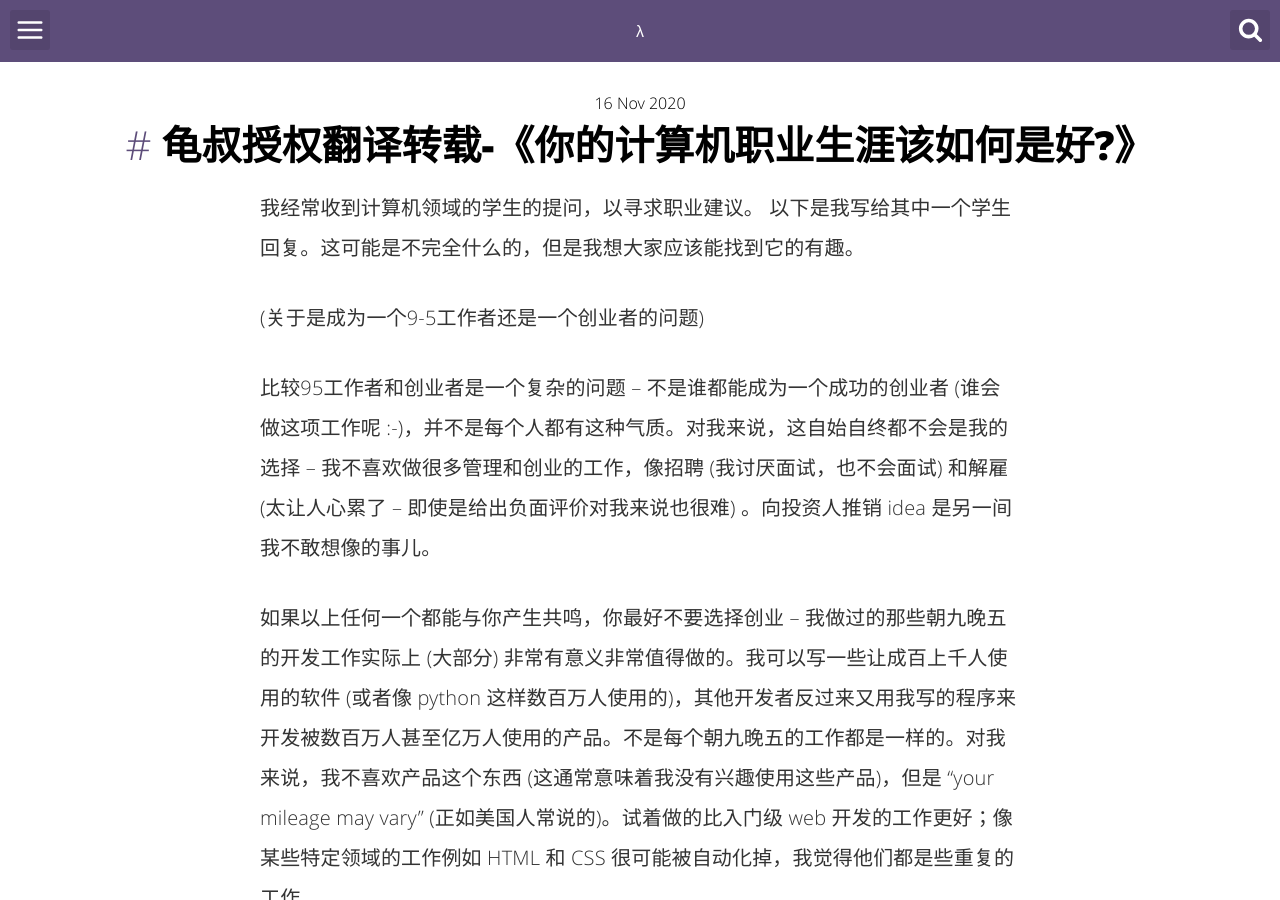
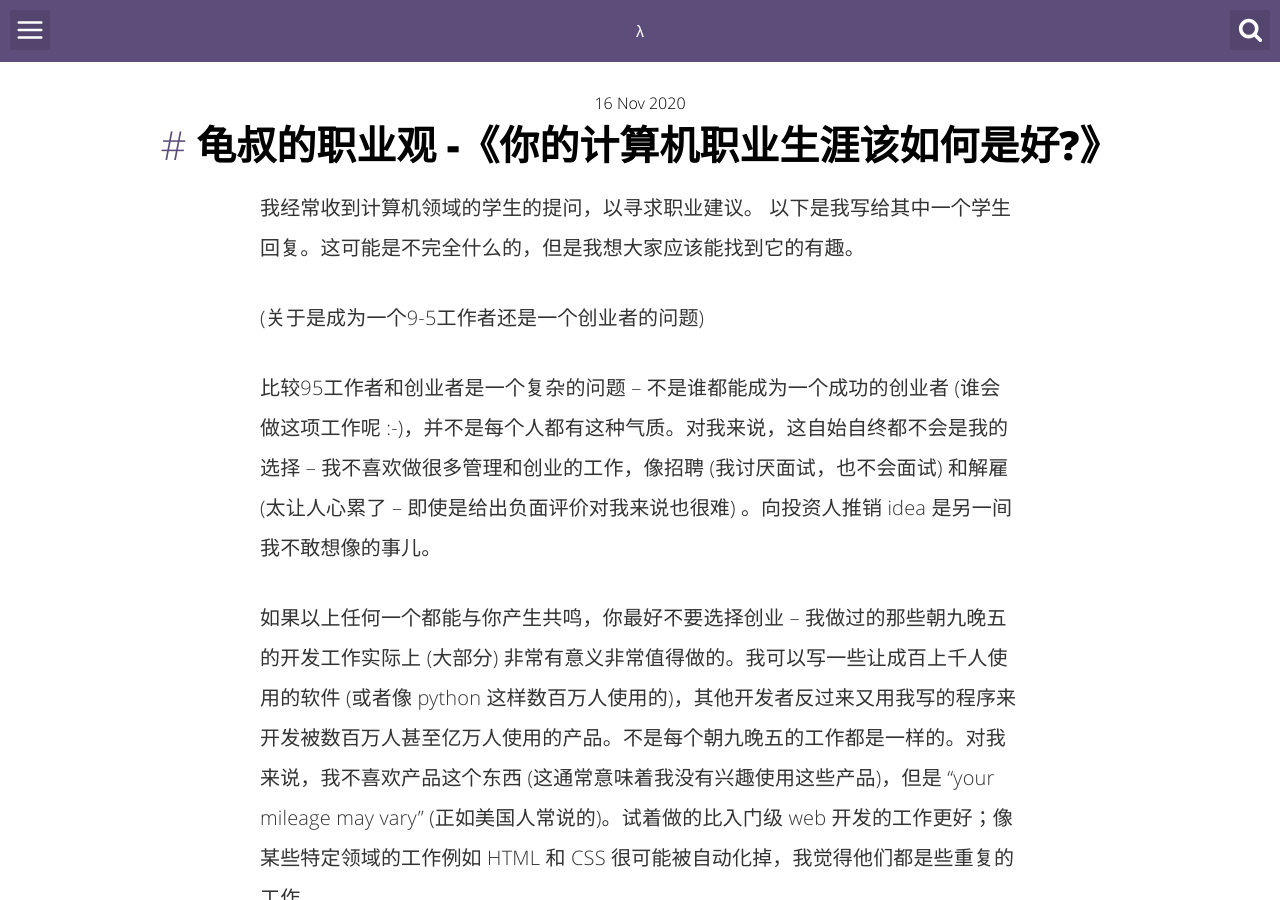
Before and after one commit to 00Kai0/00Kai0.github.io, a Jekyll site: the page built from _posts/2020-11-16-waht-to-do-with-your-computer-science-career.md, in a window 1280 px wide and 900 px high. Built offline with Jekyll 4.4.1, drawn with Linux system fonts in a browser that asks for light colours; comment, search, counter and statistics services are not loaded.

Commit message:
Update 2020-11-16-waht-to-do-with-your-computer-science-career.md

```diff
--- a/_posts/2020-11-16-waht-to-do-with-your-computer-science-career.md
+++ b/_posts/2020-11-16-waht-to-do-with-your-computer-science-career.md
@@ -1,6 +1,6 @@
 ---
 layout: post
-title:  "龟叔授权翻译转载-《你的计算机职业生涯该如何是好?》"
+title:  "龟叔的职业观 -《你的计算机职业生涯该如何是好?》"
 image: ''
 date:   2020-11-16 19:30:00
 tags:
```
